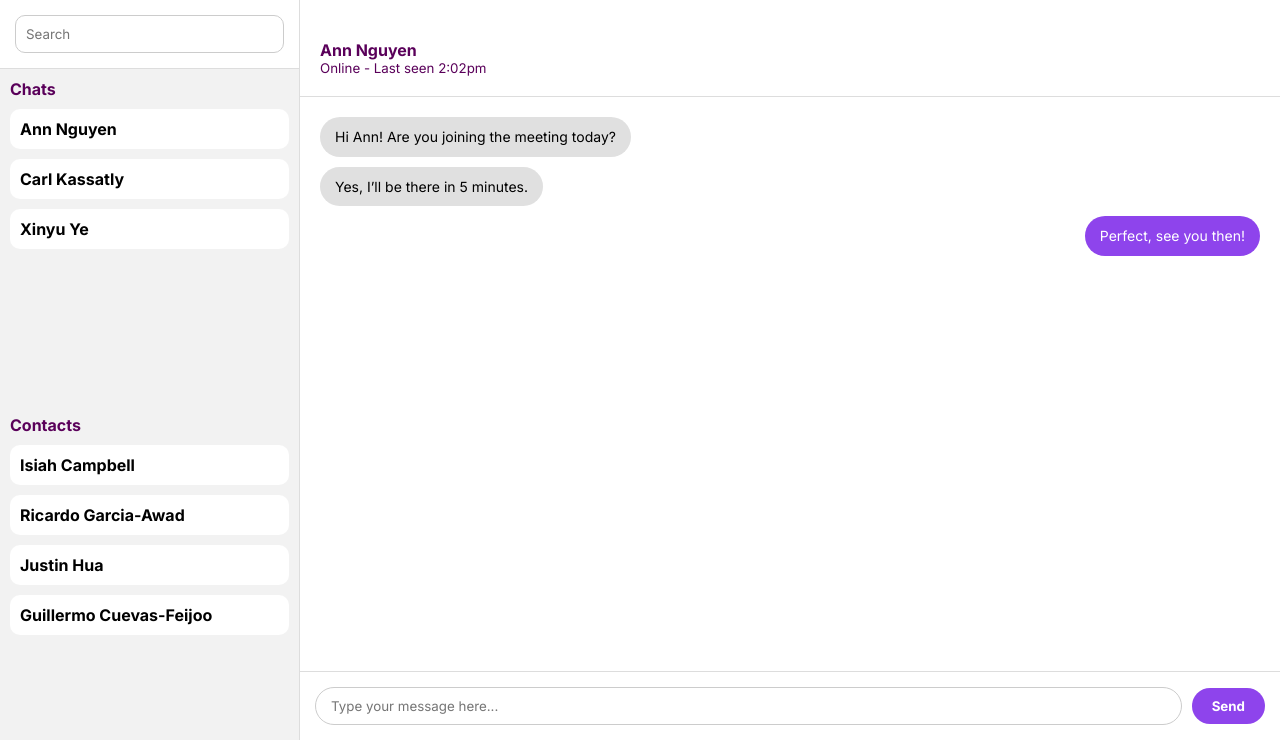
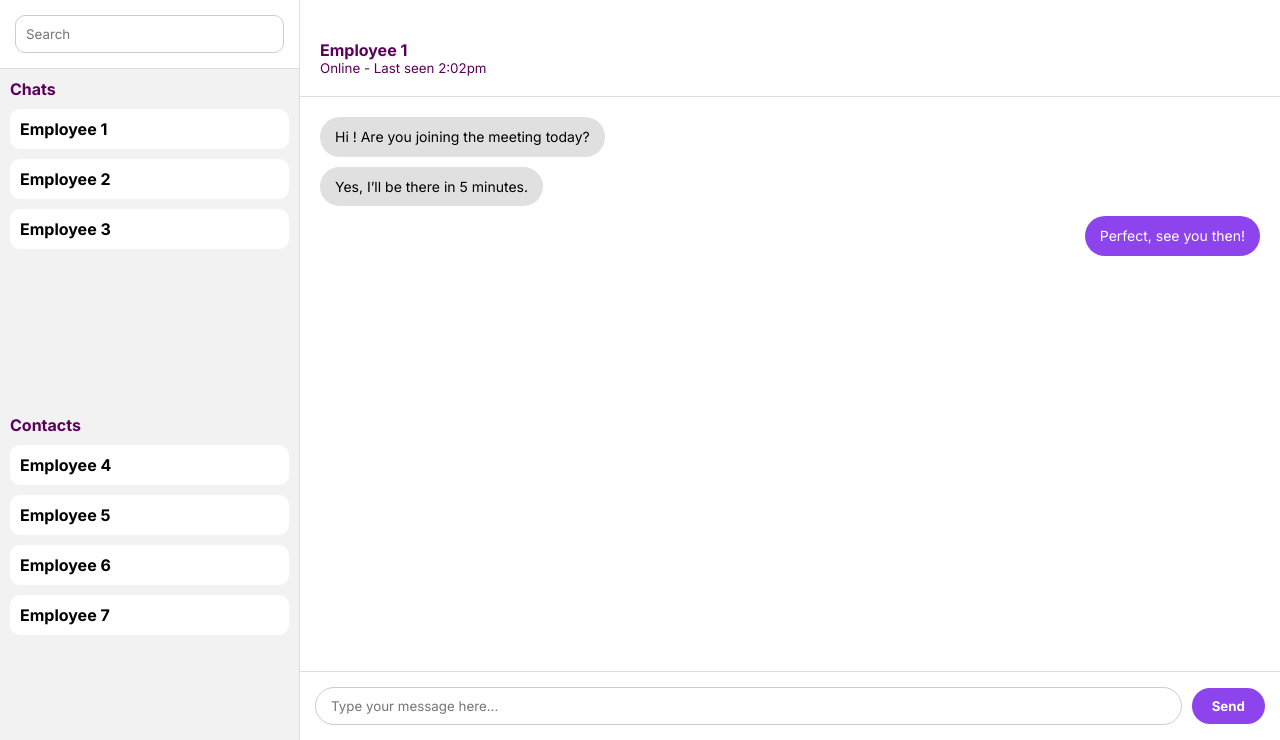
Before and after one commit to RicardoGarcia11/BTM495_SchedulingSystem, a Flask app: template frontend/templates/manager_messages.html in a window 1280 px wide. Shown: the part 60-800 px from the top of the page. Run offline with Flask 3, Linux system fonts and the light colour scheme; the template is opened without the code that fills it, so the values that code supplies are empty.

Commit message:
changed names on messages

```diff
--- a/frontend/templates/manager_messages.html
+++ b/frontend/templates/manager_messages.html
@@ -273,18 +273,18 @@
       <div class="section">
         <h3>Chats</h3>
         <div class="chat-list">
-          <div class="chat-item" onclick="selectChat(this)">Ann Nguyen</div>
-          <div class="chat-item" onclick="selectChat(this)">Carl Kassatly</div>
-          <div class="chat-item" onclick="selectChat(this)">Xinyu Ye</div>
+          <div class="chat-item" onclick="selectChat(this)">Employee 1</div>
+          <div class="chat-item" onclick="selectChat(this)">Employee 2</div>
+          <div class="chat-item" onclick="selectChat(this)">Employee 3</div>
         </div>
       </div>
       <div class="section">
         <h3>Contacts</h3>
         <div class="contact-list">
-          <div class="contact-item">Isiah Campbell</div>
-          <div class="contact-item">Ricardo Garcia-Awad</div>
-          <div class="contact-item">Justin Hua</div>
-          <div class="contact-item">Guillermo Cuevas-Feijoo</div>
+          <div class="contact-item">Employee 4</div>
+          <div class="contact-item">Employee 5</div>
+          <div class="contact-item">Employee 6</div>
+          <div class="contact-item">Employee 7</div>
         </div>
       </div>
     </div>
@@ -292,12 +292,12 @@
     <div class="chat-window">
       <div class="chat-header">
         <div class="info">
-          <strong id="chat-title">Ann Nguyen</strong>
+          <strong id="chat-title">Employee 1</strong>
           <small>Online - Last seen 2:02pm</small>
         </div>
       </div>
       <div class="chat-body" id="chat-body">
-        <div class="message received">Hi Ann! Are you joining the meeting today?</div>
+        <div class="message received">Hi ! Are you joining the meeting today?</div>
         <div class="message received">Yes, I’ll be there in 5 minutes.</div>
         <div class="message sent">Perfect, see you then!</div>
       </div>
@@ -310,17 +310,17 @@
 
   <script>
     const chatMessages = {
-      "Ann Nguyen": [
-        ["Hi Ann! Are you joining the meeting today?", "received"],
+      "Employee 1": [
+        ["Hi ! Are you joining the meeting today?", "received"],
         ["Yes, I’ll be there in 5 minutes.", "received"],
         ["Perfect, see you then!", "sent"]
       ],
-      "Carl Kassatly": [
-        ["Hey Carl, great job on the presentation!", "sent"],
+      "Employee 2": [
+        ["Hey, great job on the presentation!", "sent"],
         ["Thanks a lot! Couldn't have done it without the team.", "received"]
       ],
-      "Xinyu Ye": [
-        ["Hey Xinyu, did you upload the report?", "sent"],
+      "Employee 3": [
+        ["Hey , did you upload the report?", "sent"],
         ["Yes, it’s in the shared folder.", "received"]
       ]
     };
```
Also changed, not shown: frontend/templates/staff_messages.html (+12 -12 lines).
